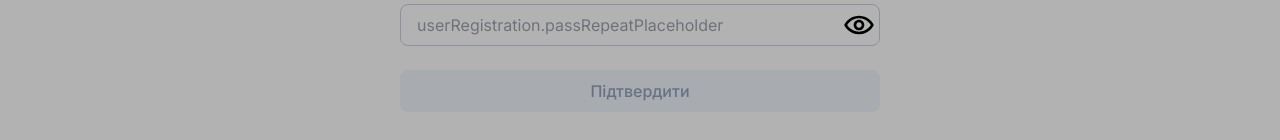
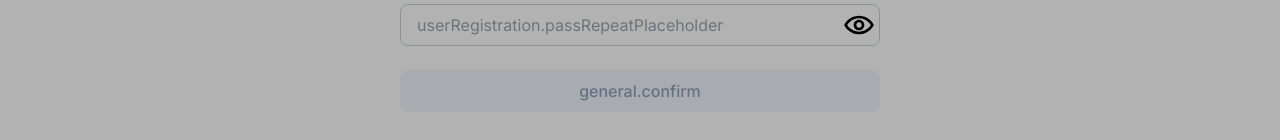
Before and after one commit to projectdim/frontend, a Vue app: page /password-reset in a window 1280 px wide. Shown: the part 510-650 px from the top of the page. Built offline with nearby package versions, Linux system fonts and the light colour scheme; no server answers; what @fawmi/vue-google-maps, resize-textarea-vue3 would draw is missing.

Commit message:
User invte sending on email. Request OTP code confirmation

```diff
--- a/src/components/Authorization/PasswordReset.vue
+++ b/src/components/Authorization/PasswordReset.vue
@@ -28,7 +28,7 @@
 
 
 				<button-1 :disabled="isButtonDisabled" tabindex="7" class="w-full" @click="ResetPass">
-					Підтвердити
+					{{ $t('general.confirm') }}
 				</button-1>
 			</div>
 		</div>
--- a/src/components/Modals/SendReportRequestModal.vue
+++ b/src/components/Modals/SendReportRequestModal.vue
@@ -270,26 +270,26 @@ export default {
         this.SendRequestAction();
     },
 		GetCodeAction(){
-			//this.getCode();
-			if(import.meta.env.PROD){
+			this.getCode();
+			/*if(import.meta.env.PROD){
 				console.log("Get code PROD");
 				this.getCode();
 			}
 			else if(import.meta.env.DEV){
 				console.log("Get code DEV");
 				this.getCodeDev();
-			}
+			}*/
 		},
 		SendRequestAction(){
-			//this.sendRequest();
-			if(import.meta.env.PROD){
+			this.sendRequest();
+			/*if(import.meta.env.PROD){
 				console.log("Send request PROD")
 				this.sendRequest();
 			}
 			else if(import.meta.env.DEV){
 				console.log("Send request DEV")
 				this.sendRequestDev();
-			}
+			}*/
 		},
 	},
   computed : {
```
